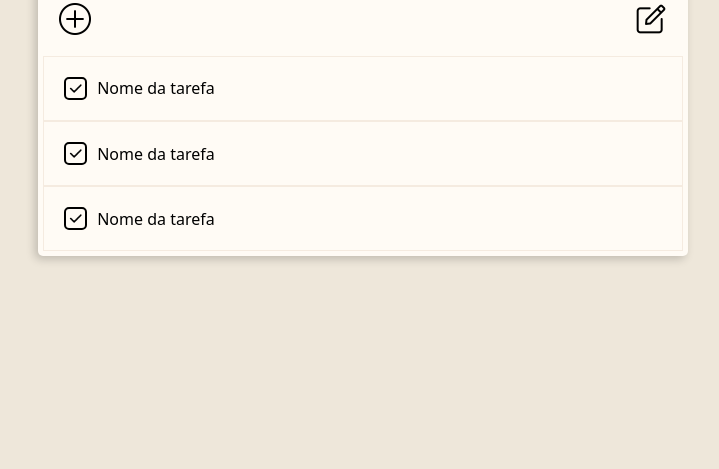
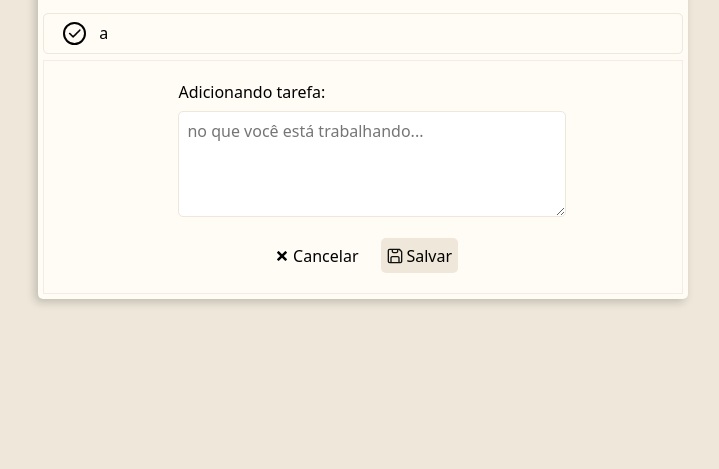
Before and after one commit to bastosanaa/to-do-list-pessoal, a plain HTML site: page index.html in a window 1280 px wide. Shown: the part 331-800 px from the top of the page, without its empty margins (277-996 px from the left). Drawn offline with Linux system fonts and the light colour scheme.

Commit message:
Feat: adição da função de abrir e fechar aba de criação de tarefas

```diff
--- a/index.html
+++ b/index.html
@@ -5,6 +5,7 @@
     <meta name="viewport" content="width=device-width, initial-scale=1.0">
     <link rel="shortcut icon" type="imagex/png" href="/styles/imagens/lista.png">
     <script src="temporizador.js" defer></script>
+    <script src="scripts-crud.js" defer></script>
     <link rel="stylesheet" href="./styles/styles.css">
     <title>To-Do</title>
 </head>
@@ -29,9 +30,26 @@
                 <button class="lista-de-tarefas-add-button"><img src="/styles/imagens/add-button.png" alt=""></button>
                 <button class="lista-de-tarefas-edit-button"><img src="/styles/imagens/edit-button.png" alt=""></button>
             </div>
-            <div class="tarefa"><img class="tarefa-check" src="/styles/imagens/check-icon.png" alt=""><p class="nome_tarefa">Nome da tarefa</p><button ></button></div>
-            <div class="tarefa"><img class="tarefa-check" src="/styles/imagens/check-icon.png" alt=""><p class="nome_tarefa">Nome da tarefa</p><button ></button></div>
-            <div class="tarefa"><img class="tarefa-check" src="/styles/imagens/check-icon.png" alt=""><p class="nome_tarefa">Nome da tarefa</p><button ></button></div>
+            <ul class="lista-de-tarefas">
+                <li> <img src="styles/imagens/check-icon.png" alt="" class="tarefa-icone">a</li>
+            </ul>
+
+            <form class="form-adicionar-tarefa" aria-hidden="true">
+                <div class="form-field">
+                    <label class="form-label">
+                        Adicionando tarefa:
+                    </label>
+                    <textarea required rows="4" class="form-textarea" placeholder="no que você está trabalhando..."></textarea>
+                </div>
+                <footer class="form-footer">
+                    <button type="button" class="form-footer__button  form-footer__button--cancelar">
+                        <img src="styles/imagens/cancel-icon.svg" class="form-footer__button-img" alt="">Cancelar
+                    </button>
+                    <button type="button" class="form-footer__button  form-footer__button--salvar">
+                        <img src="styles/imagens/save-icon.svg" class="form-footer__button-img" alt="">Salvar
+                    </button>
+                </footer>
+            </form>
         </section>
     </main>
 </body>
--- /dev/null
+++ b/scripts-crud.js
@@ -0,0 +1,11 @@
+const adicionarTarefaBtn = document.querySelector('.lista-de-tarefas-add-button');
+const formAddTarefa = document.querySelector('.form-adicionar-tarefa');
+
+adicionarTarefaBtn.addEventListener('click', () => {
+    formAddTarefa.classList.toggle('hidden')
+})
+console.log(formAddTarefa.classList)
+
+// function fecharFormAddTarefa{
+//     formAddTarefa.classList.
+// }
--- a/styles/styles.css
+++ b/styles/styles.css
@@ -13,6 +13,10 @@
 	font: inherit;
 	vertical-align: baseline;
     font-family: system-ui, -apple-system, BlinkMacSystemFont, 'Segoe UI', Roboto, Oxygen, Ubuntu, Cantarell, 'Open Sans', 'Helvetica Neue', sans-serif;
+    list-style: none
+
+
+    ;
 }
 
 html{
@@ -84,6 +88,22 @@ button {
 
 
 /* secao de lista de tarefas */
+.lista-de-tarefas li{
+    display: flex;
+    align-items: center;
+    text-align: center;
+    border: 1px solid var(--bg-color);
+    border-radius: 5px;
+    margin-bottom: 0.4rem;
+    padding: 0.5rem 1.2rem;
+    gap: 0.8rem;
+}
+.tarefa-icone{
+    width: 1.2rem;
+    border: 2px solid black;
+    border-radius: 15px;
+
+}
 .lista-de-tarefas-editar {
     display: flex;
     justify-content: space-between;
@@ -94,17 +114,56 @@ button {
     background-color: var(--primary-color);
 }
 
-.tarefa{
+
+.form-adicionar-tarefa{
+    padding: 20px;
+    border: 1px solid var(--secondary-color);
+    display: flex;
+    flex-direction: column;
+    justify-content: center;
+    align-items: center;
+    text-align: left;
+
+}
+
+.hidden{
+    display: none;
+}
+
+.form-label{
+    display: inline-block;
+    font-weight: 500;
+}
+
+.form-textarea{
+    width: 100%;
+    border: 1px solid var(--bg-color);
+    padding: 0.5rem;
+    border-radius: 5px;
+    margin-top: 0.5rem;
+}
+
+.form-footer{
+    display: flex;
+    gap: 1rem;
+}
+
+.form-footer__button{
+    border: none;
+    cursor: pointer;
+    outline: inherit;
+    background-color: transparent;
     display: flex;
     align-items: center;
-    gap: 10px;
-    padding: 20px;
-    border: 1px solid var(--secondary-color);
+    gap: 0.2rem;
+    padding: 0.4rem;
+    margin-top: 1rem;
 }
 
-.tarefa-check{
-    width: 1.2rem;
-    border: 2px solid black;
+.form-footer__button-img{
+    width: 1rem;
+}
+.form-footer__button--salvar{
+    background-color: var(--bg-color);
     border-radius: 5px;
-
 }
```
Also changed, not shown: styles/imagens/cancel-icon.svg (added), styles/imagens/save-icon.svg (added).
